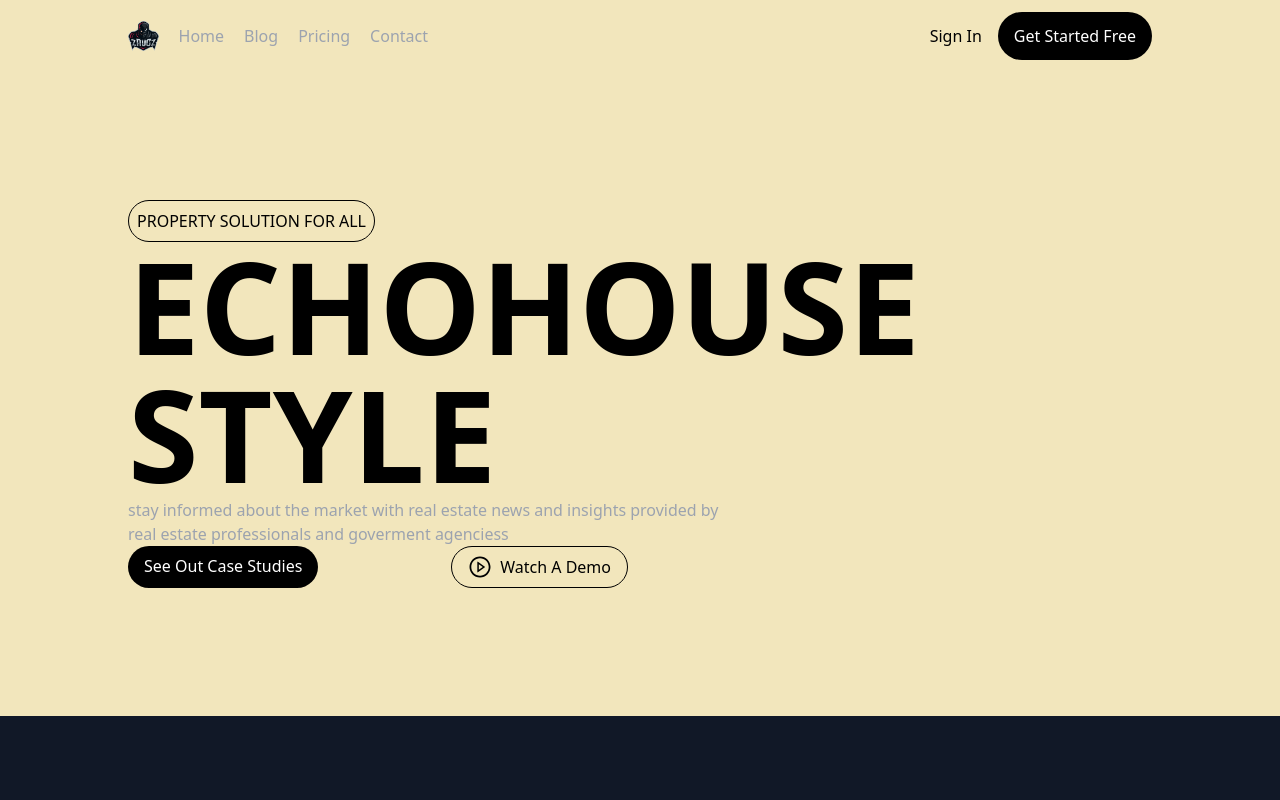
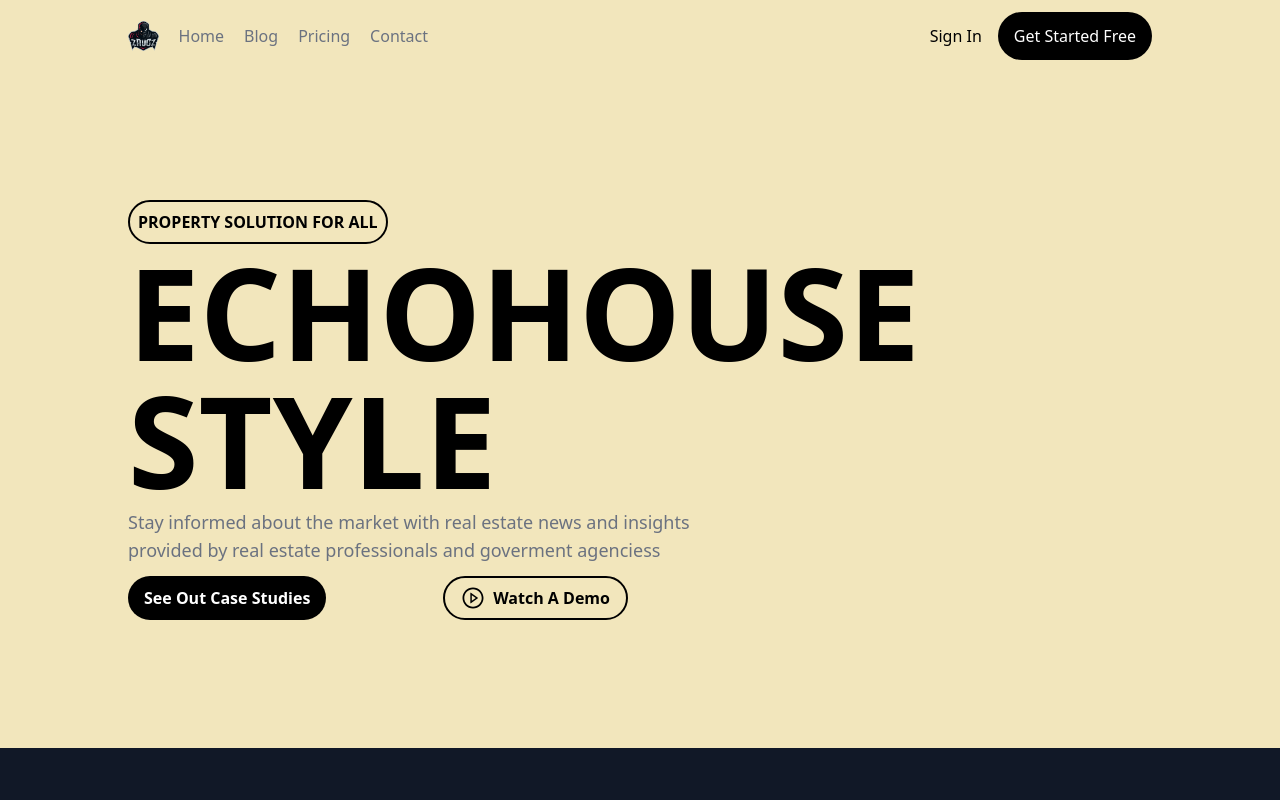
Before and after one commit to Elul-Asfaha/realestate, a React (Vite) app: page / in a window 1280 px wide. Shown: the top 800 px of the page. Built offline with nearby package versions, Linux system fonts and the light colour scheme.

Commit message:
fixed a little ui look

```diff
--- a/src/components/Burger_Menu.jsx
+++ b/src/components/Burger_Menu.jsx
@@ -13,7 +13,7 @@ const Burger_Menu = (props) => {
                 />
             </div>
 
-            <div className='flex flex-col text-center text-3xl text-gray-400 gap-5'>
+            <div className='flex flex-col text-center text-3xl text-gray-500 gap-5'>
                 <div>Home</div>
                 <div>Blog</div>
                 <div>Pricing</div>
--- a/src/components/Experties.jsx
+++ b/src/components/Experties.jsx
@@ -40,7 +40,7 @@ const Experties = () => {
                         the best places to live in your city, according to real
                         estate agents
                     </p>
-                    <p className='text-gray-400'>
+                    <p className='text-gray-500'>
                         Lorem ipsum dolor sit amet consectetur adipisicing elit.
                         Quos odio labore animi ullam, maxime provident
                         obcaecati! Nemo, cumque, ut ipsam, illum sunt nulla
--- a/src/components/Footer.jsx
+++ b/src/components/Footer.jsx
@@ -47,24 +47,24 @@ const Footer = () => {
                 <div className='basis-7/12 flex justify-evenly mt-5 md:mt-0'>
                     <div className='flex flex-col justify-between gap-5'>
                         <p className='font-bold'>Services</p>
-                        <p className='text-gray-400 capitalize'>
+                        <p className='text-gray-500 capitalize'>
                             email marketing
                         </p>
-                        <p className='text-gray-400 capitalize'>campaigns</p>
-                        <p className='text-gray-400 capitalize'>branding</p>
-                        <p className='text-gray-400 capitalize'>offline</p>
+                        <p className='text-gray-500 capitalize'>campaigns</p>
+                        <p className='text-gray-500 capitalize'>branding</p>
+                        <p className='text-gray-500 capitalize'>offline</p>
                     </div>
                     <div className='flex flex-col justify-between gap-5'>
                         <p className='font-bold'>About</p>
-                        <p className='text-gray-400 capitalize'>our story </p>
-                        <p className='text-gray-400 capitalize'>benefits </p>
-                        <p className='text-gray-400 capitalize'>team </p>
-                        <p className='text-gray-400 capitalize'>careers </p>
+                        <p className='text-gray-500 capitalize'>our story </p>
+                        <p className='text-gray-500 capitalize'>benefits </p>
+                        <p className='text-gray-500 capitalize'>team </p>
+                        <p className='text-gray-500 capitalize'>careers </p>
                     </div>
                     <div className='flex flex-col gap-5'>
                         <p className='font-bold'>Help</p>
-                        <p className='text-gray-400 capitalize'>FAQs</p>
-                        <p className='text-gray-400 capitalize'>contact us</p>
+                        <p className='text-gray-500 capitalize'>FAQs</p>
+                        <p className='text-gray-500 capitalize'>contact us</p>
                     </div>
                 </div>
             </div>
--- a/src/components/Home.jsx
+++ b/src/components/Home.jsx
@@ -2,25 +2,25 @@ import { AiOutlinePlayCircle } from "react-icons/ai";
 
 const Home = () => {
     return (
-        <div className='flex flex-col px-[10%] py-[10%] bg-[#f2e6bc] min-h-[80vh] justify-between md:justify-evenly'>
-            <p className='rounded-full uppercase p-2 border border-black max-w-fit mx-auto md:mx-0'>
+        <div className='flex flex-col px-[10%] gap-1 py-[10%] bg-[#f2e6bc] min-h-[80vh] justify-between md:justify-evenly'>
+            <p className='rounded-full uppercase font-semibold p-2 border-2 border-black max-w-fit mx-auto md:mx-0'>
                 property solution for all
             </p>
             <p className='text-center font-bold text-5xl md:text-left md:text-9xl uppercase max-w-[800px]'>
                 echohouse style
             </p>
-            <p className='text-gray-400 md:max-w-[600px] '>
-                stay informed about the market with real estate news and
+            <p className='text-gray-500 text-lg md:max-w-[600px] '>
+                Stay informed about the market with real estate news and
                 insights provided by real estate professionals and goverment
                 agenciess
             </p>
-            <div className='flex flex-col md:flex-row text-center justify-between max-w-[500px] gap-y-5'>
-                <div className='capitalize py-2 px-4 bg-black text-white rounded-full'>
+            <div className='flex flex-col pt-2 md:flex-row text-center justify-between max-w-[500px] gap-y-5'>
+                <button className='capitalize font-semibold py-2 px-4 bg-black text-white rounded-full'>
                     see out case studies
-                </div>
-                <div className='capitalize py-2 px-4 border border-black rounded-full flex items-center justify-center gap-2'>
+                </button>
+                <button className='capitalize font-semibold py-2 px-4 border-2 border-black rounded-full flex items-center justify-center gap-2'>
                     <AiOutlinePlayCircle className='text-2xl' /> watch a demo
-                </div>
+                </button>
             </div>
         </div>
     );
--- a/src/components/Nav.jsx
+++ b/src/components/Nav.jsx
@@ -8,7 +8,7 @@ const Nav = (props) => {
                     <div className='flex'>
                         <img src={logo} alt='' className='container' />
                     </div>
-                    <div className='flex text-gray-400 gap-5'>
+                    <div className='flex text-gray-500 gap-5'>
                         <div>Home</div>
                         <div>Blog</div>
                         <div>Pricing</div>
--- a/src/components/Testomonies.jsx
+++ b/src/components/Testomonies.jsx
@@ -15,7 +15,7 @@ const Testomonies = () => {
             </div>
             <div className='flex flex-row overflow-x-scroll scroll-smooth snap-x snap-x-mandatory'>
                 <div className='flex flex-col gap-5 md:flex-row md:gap-0 min-w-[80vw] snap-start snap-always'>
-                    <div className='flex-1 flex flex-col gap-y-5 md:border-r border-gray-400 px-5'>
+                    <div className='flex-1 flex flex-col gap-y-5 md:border-r border-gray-500 px-5'>
                         <ImQuotesLeft className='text-3x' />
                         <p className='uppercase'>really recommend for stay</p>
                         <p>
@@ -32,7 +32,7 @@ const Testomonies = () => {
                             </div>
                             <div className='flex flex-col justify-between'>
                                 <p>Yeab </p>
-                                <p className='text-gray-400 '>ASN</p>
+                                <p className='text-gray-500 '>ASN</p>
                             </div>
                         </div>
                     </div>
@@ -53,14 +53,14 @@ const Testomonies = () => {
                             </div>
                             <div className='flex flex-col justify-between'>
                                 <p>Elul Asfaha</p>
-                                <p className='text-gray-400 '>Student</p>
+                                <p className='text-gray-500 '>Student</p>
                             </div>
                         </div>
                     </div>
                 </div>
 
                 <div className='flex flex-col gap-y-5 md:flex-row min-w-[80vw] snap-start snap-always'>
-                    <div className='flex-1 flex flex-col gap-5 md:border-r border-gray-400 px-5'>
+                    <div className='flex-1 flex flex-col gap-5 md:border-r border-gray-500 px-5'>
                         <ImQuotesLeft className='text-3x' />
                         <p className='uppercase'>really recommend for stay</p>
                         <p>
@@ -77,7 +77,7 @@ const Testomonies = () => {
                             </div>
                             <div className='flex flex-col justify-between'>
                                 <p>Yeab </p>
-                                <p className='text-gray-400 '>ASN</p>
+                                <p className='text-gray-500 '>ASN</p>
                             </div>
                         </div>
                     </div>
@@ -98,7 +98,7 @@ const Testomonies = () => {
                             </div>
                             <div className='flex flex-col justify-between'>
                                 <p>Elul Asfaha</p>
-                                <p className='text-gray-400 '>Student</p>
+                                <p className='text-gray-500 '>Student</p>
                             </div>
                         </div>
                     </div>
```
Also changed, not shown: src/components/Testimonies.jsx (+6 -6 lines).
